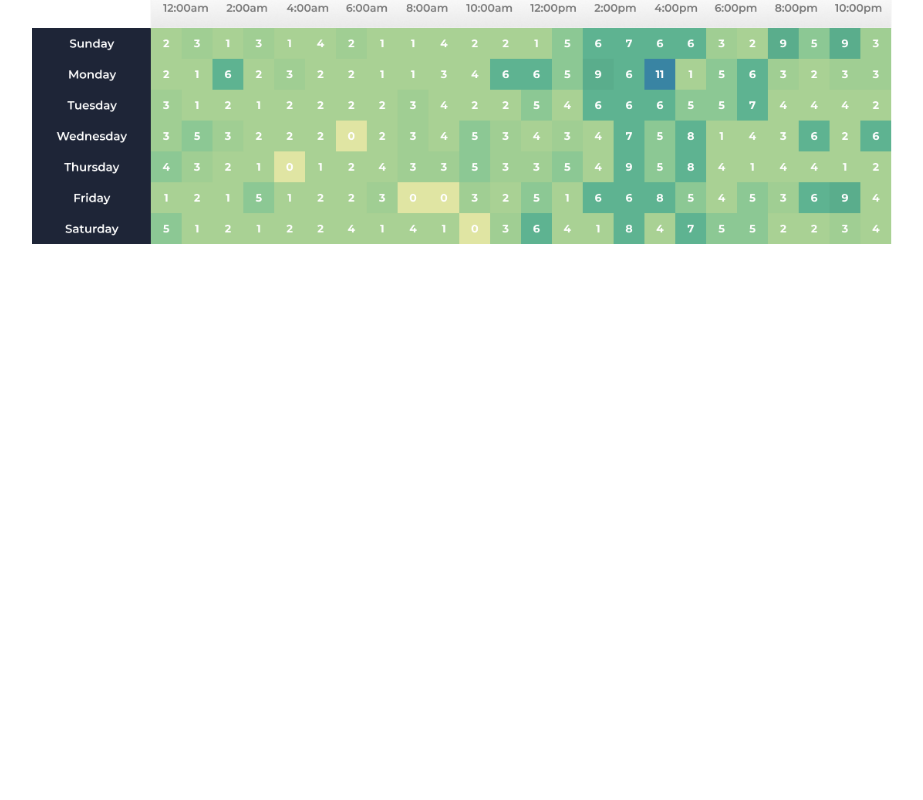
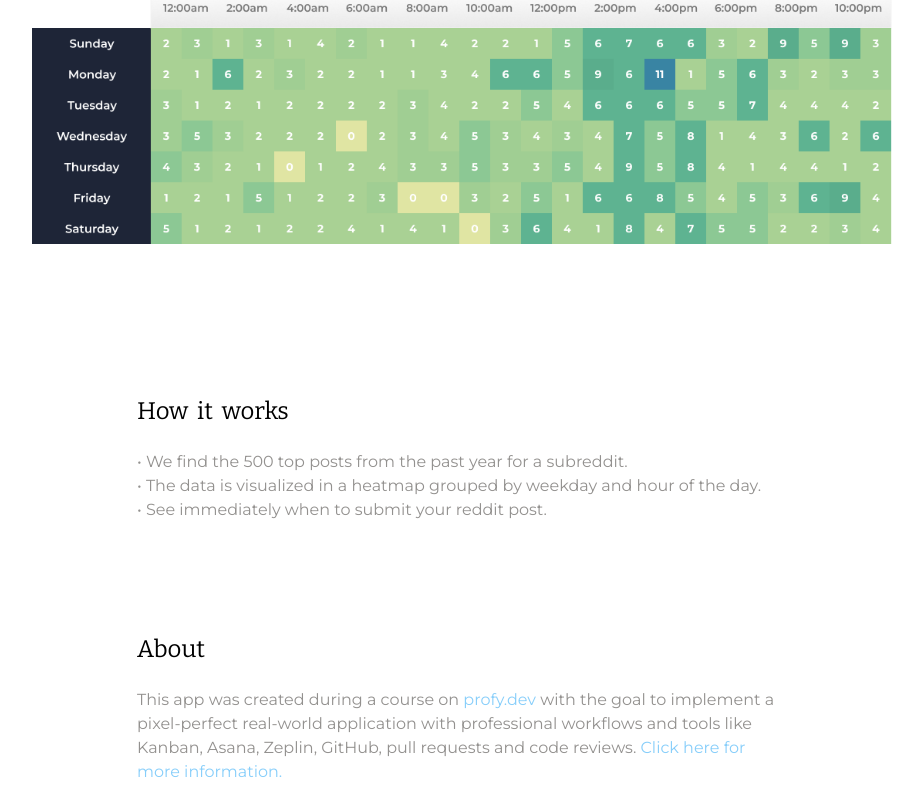
Before and after one commit to profydev/reddit-timer-KarthikRaju391, a React (Create React App) app: page / in a window 1280 px wide. Shown: the part 408-1208 px from the top of the page, without its empty margins (178-1101 px from the left). Before the commit the page ends 800 px from the top, so only its background shows below. Built offline with nearby package versions, Linux system fonts and the light colour scheme.

Commit message:
Add info section

```diff
--- a/src/Components/home.js
+++ b/src/Components/home.js
@@ -52,6 +52,33 @@ const Heatmap = styled.img`
   padding: 12px 82px;
 `;
 
+const InfoSection = styled.section`
+  max-width: 650px;
+  margin: 0 auto;
+  margin-top: 133px;
+`;
+
+const InfoHead = styled(Heading)`
+  font-size: 24px;
+  font-weight: 400;
+  text-align: justify;
+`;
+
+const InfoContent = styled.p`
+  color: #93918F;
+  line-height: 1.5em;
+
+`;
+
+const InfoSection2 = styled(InfoSection)`
+  margin-top: 105px;
+`;
+
+const SubLinks = styled.a`
+  text-decoration: none;
+  color: lightskyblue;
+`;
+
 const Home = () => (
   <div>
     <div>
@@ -67,6 +94,29 @@ const Home = () => (
     <ImageContainer to="/searchpage">
       <Heatmap src="/table.png" alt="heatmap" />
     </ImageContainer>
+    <InfoSection id="how-it-works">
+      <InfoHead>
+        How it works
+      </InfoHead>
+      <InfoContent>
+        • We find the 500 top posts from the past year for a subreddit.
+        <br />
+        • The data is visualized in a heatmap grouped by weekday and hour of the day.
+        <br />
+        • See immediately when to submit your reddit post.
+      </InfoContent>
+    </InfoSection>
+    <InfoSection2>
+      <InfoHead>About</InfoHead>
+      <InfoContent>
+        This app was created during a course on
+        <SubLinks rel="noreferrer" target="_blank" href="https://profy.dev/"> profy.dev </SubLinks>
+        with the goal to implement a
+        pixel-perfect real-world application with professional workflows and
+        tools like Kanban, Asana, Zeplin, GitHub, pull requests and code reviews.
+        <SubLinks rel="noreferrer" target="_blank" href="https://profy.dev/employers"> Click here for more information. </SubLinks>
+      </InfoContent>
+    </InfoSection2>
   </div>
 );
 
```
